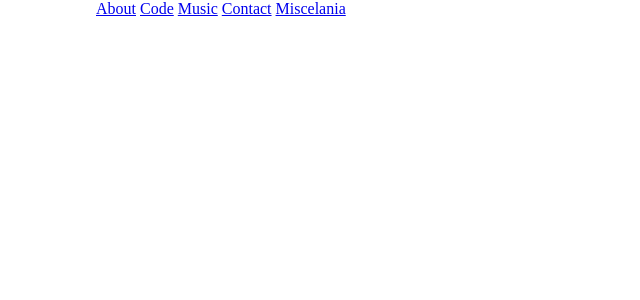
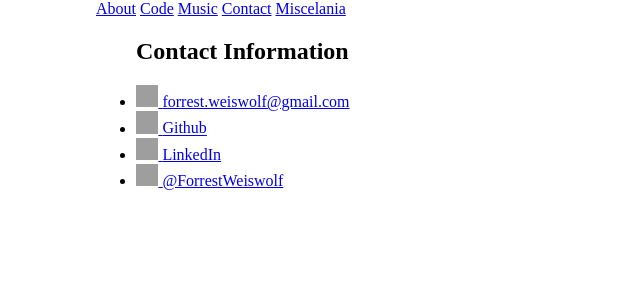
Before and after one commit to ForrestWeiswolf/forrestweiswolf.github.io, a Jekyll site: the page built from contact_links.html, in a window 1280 px wide. Shown: the top 300 px of the page, without its empty margins (0-640 px from the left). Built offline with Jekyll 4.4.1, drawn with Linux system fonts in a browser that asks for light colours; grey boxes are pictures that could not be loaded.

Commit message:
Add basic contact page

```diff
--- a/_config.yml
+++ b/_config.yml
@@ -1,2 +1,7 @@
 name: Forrest Wolf
 markdown: kramdown
+defaults:
+  - scope:
+      path: "assets/images"
+    values:
+      image: true
--- a/contact_links.html
+++ b/contact_links.html
@@ -2,4 +2,37 @@
 layout: default
 title: Forrest Wolf - Contact
 ---
-<div></div>
+<div id="contact">
+	<ul class="contact">
+		<h2>Contact Information</h2>
+
+		<li>
+			<a href="mailto:forrest.weiswolf@gmail.com">
+				<img src="./assets/images/icons8-secured-letter-filled-50.png" class="contact-icon" />
+			</a>
+			<a href="mailto:Forrest.Weiswolf@gmail.com">forrest.weiswolf@gmail.com</a>
+		</li>
+
+		<li>
+			<a href="https://github.com/ForrestWeiswolf">
+				<img src="./assets/images/GitHub-Mark-32px.png" class="contact-icon" />
+			</a>
+			<a href="https://github.com/ForrestWeiswolf">Github</a>
+		</li>
+
+		<li>
+			<a href="https://www.linkedin.com/in/forrest-wolf/">
+				<img src="https://static.licdn.com/sc/h/2if24wp7oqlodqdlgei1n1520" class="contact-icon" />
+			</a>
+			<a href="https://www.linkedin.com/in/forrest-wolf/">LinkedIn</a>
+		</li>
+
+		<li>
+			<a href="https://twitter.com/ForrestWeiswolf">
+				<img src="./assets/images/Twitter_Logo_Blue.png" class="contact-icon" />
+			</a>
+			<a href="https://twitter.com/ForrestWeiswolf">@ForrestWeiswolf</a>
+		</li>
+
+	</ul>
+</div>
--- a/css/main.css
+++ b/css/main.css
@@ -2,10 +2,14 @@ body {
   margin: auto;
   width: 85%;
 }
-
 
 @media (max-width: 900px) {
   body {
     width: 95%;
   }
 }
+
+.contact-icon {
+  width: 1.4em;
+  height: 1.4em;
+}
```
